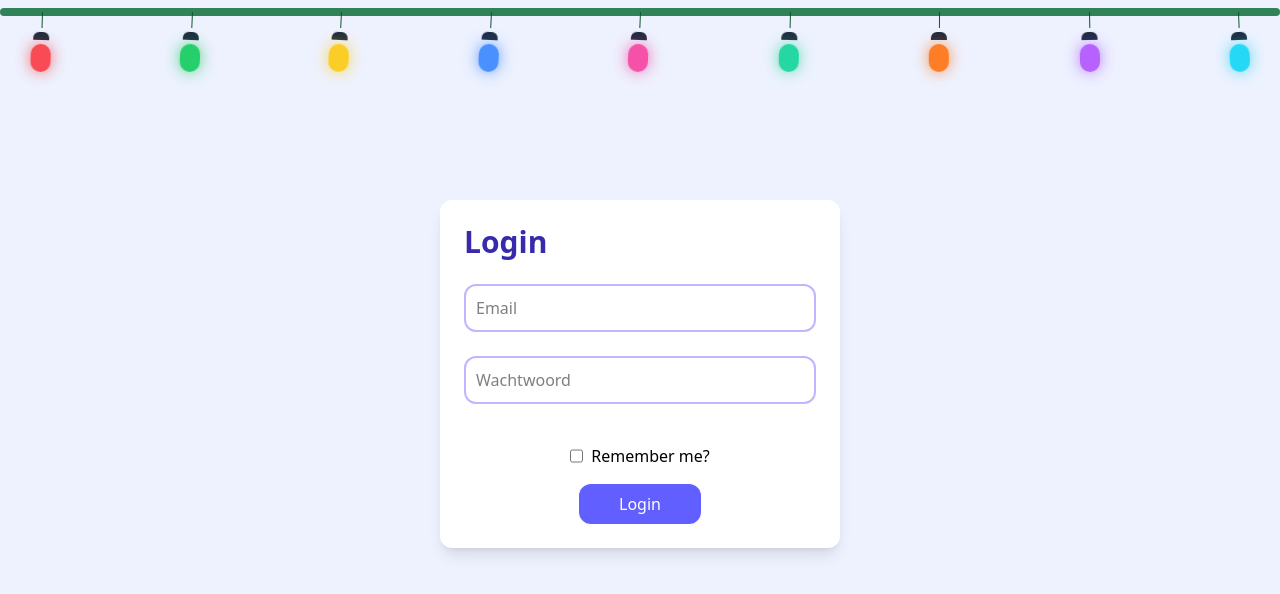
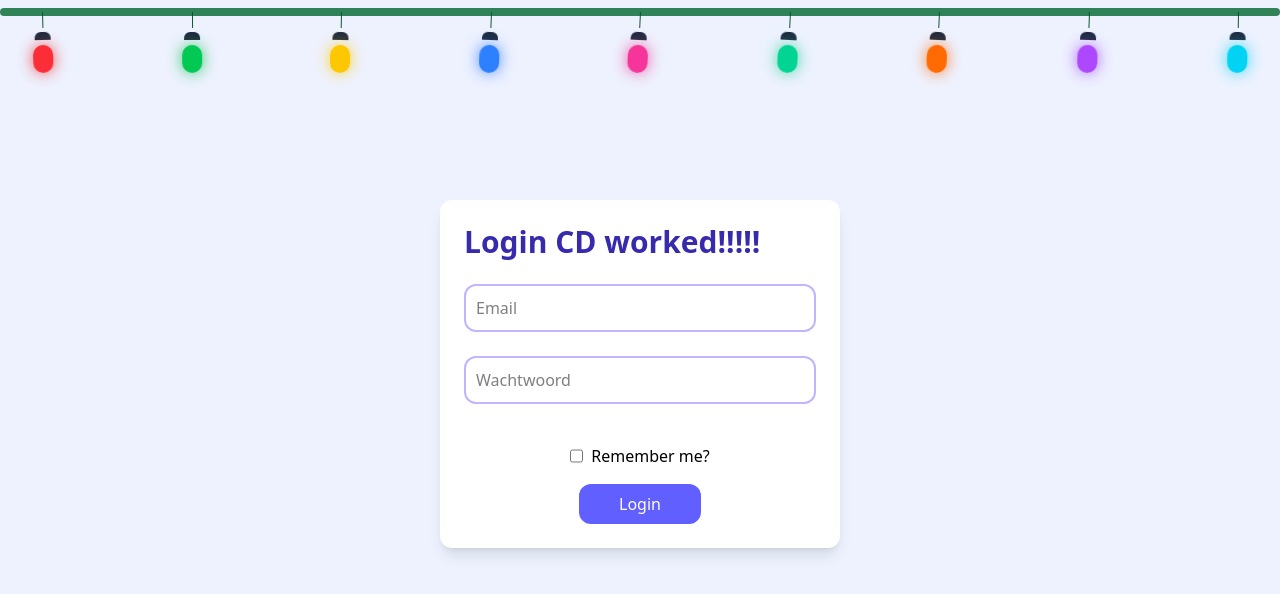
Before and after one commit to DustVeer/PLM-Frontend, a React (Vite) app: page /PLM-Frontend/login in a window 1280 px wide. Shown: the top 594 px of the page. Built offline with nearby package versions, Linux system fonts and the light colour scheme.

Commit message:
First actual CD test

```diff
--- a/src/pages/Login.jsx
+++ b/src/pages/Login.jsx
@@ -54,7 +54,7 @@ function Login() {
         <>
             <div className="flex justify-center align-middle mt-50">
                 <div className="bg-white rounded-xl shadow-lg p-6 w-100" >
-                    <h3 className="text-3xl font-bold text-indigo-800">Login</h3>
+                    <h3 className="text-3xl font-bold text-indigo-800">Login CD worked!!!!!</h3>
                     <form action="" onSubmit={handleSubmit} className="pt-4 space-y-4">
                         <div className="pt-2">
                             <input placeholder="Email" type="text" className="w-full rounded-xl p-2.5 border-violet-300 border-2"
```
